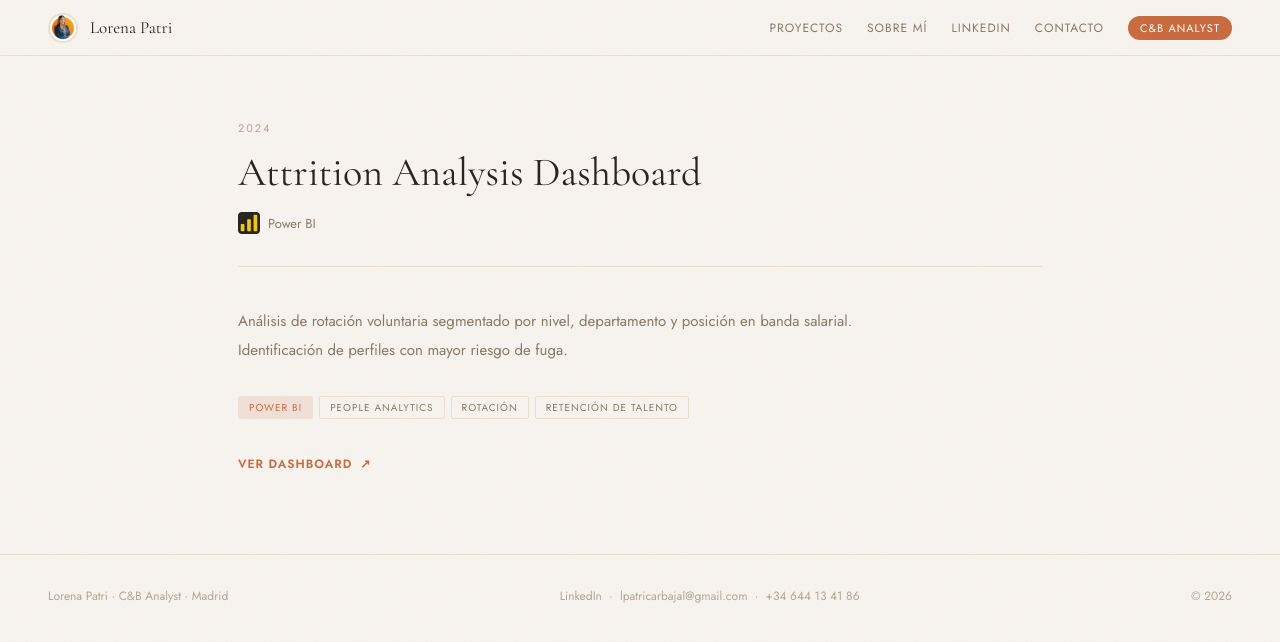
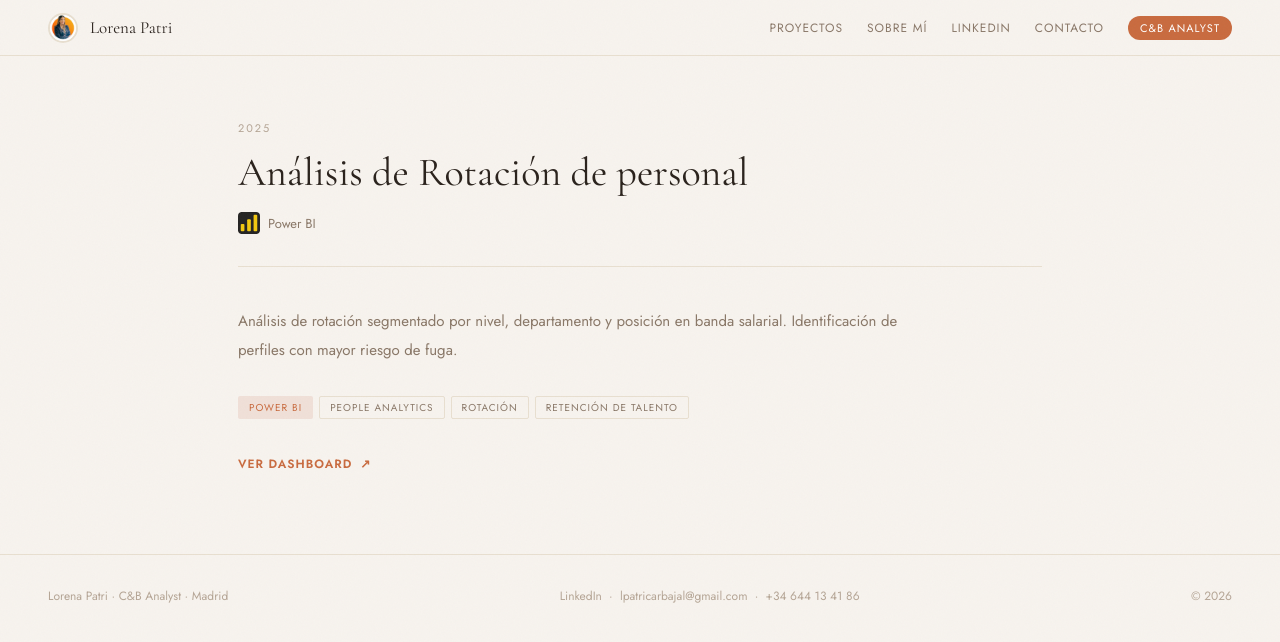
Before and after one commit to aurelpow/lorena-portofolio, a Jekyll site: the page built from _projects/attrition-analysis-dashboard.md, in a window 1280 px wide. Shown: the top 642 px of the page. Built offline with Jekyll 4.4.1, drawn with Linux system fonts in a browser that asks for light colours.

Commit message:
Update Proyecto “attrition-analysis-dashboard”

```diff
--- a/_projects/attrition-analysis-dashboard.md
+++ b/_projects/attrition-analysis-dashboard.md
@@ -1,16 +1,17 @@
 ---
 layout: project
-title: "Attrition Analysis Dashboard"
-year: "2024"
-tool: "Power BI"
-description: "Análisis de rotación voluntaria segmentado por nivel, departamento y posición en banda salarial. Identificación de perfiles con mayor riesgo de fuga."
+title: Análisis de Rotación de personal
+year: '2025'
+tool: Power BI
+featured_label: ''
+description: Análisis de rotación segmentado por nivel, departamento y posición en banda salarial. Identificación de perfiles con mayor riesgo de fuga.
 tags:
-  - "Power BI"
-  - "People analytics"
-  - "Rotación"
-  - "Retención de talento"
+  - Power BI
+  - People analytics
+  - Rotación
+  - Retención de talento
 accent_tags:
-  - "Power BI"
-link: "https://app.powerbi.com/view?r=eyJrIjoiOWFkZDVjMjUtNzMwMi00NTNlLWI5Y2MtOGJmNTRkMTA0YTFmIiwidCI6IjY1YzNlOWNhLWM1YWMtNDM2YS04MzBhLTZmNDU4NzM0OGQ0NCIsImMiOjl9"
-link_label: "Ver dashboard"
+  - Power BI
+link: https://app.powerbi.com/view?r=eyJrIjoiOWFkZDVjMjUtNzMwMi00NTNlLWI5Y2MtOGJmNTRkMTA0YTFmIiwidCI6IjY1YzNlOWNhLWM1YWMtNDM2YS04MzBhLTZmNDU4NzM0OGQ0NCIsImMiOjl9
+link_label: Ver dashboard
 ---
```
